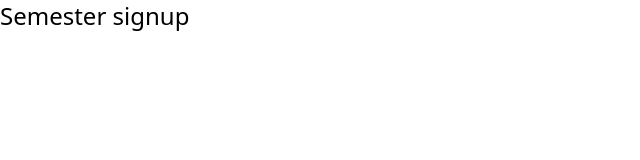
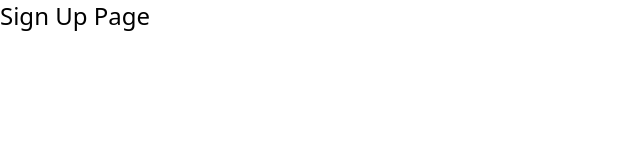
Before and after one commit to p-chhabra/Semester-Detail-Website, a Next.js app: page /signup in a window 1280 px wide. Shown: the top 160 px of the page, without its empty margins (0-640 px from the left). Built offline with nearby package versions, Linux system fonts and the light colour scheme.

Commit message:
new pages added

```diff
--- a/data/syllabus.json
+++ b/data/syllabus.json
@@ -9,6 +9,8 @@
             {
 
             }
-        ]
+        ],
+        "books": [{"name": "", "link": ""}],
+        "sources": []
     }
 }
--- /dev/null
+++ b/pages/signin.js
@@ -0,0 +1,7 @@
+import React from "react";
+
+const SignIn = () => {
+  return <div className="text-2xl">Sign In Page</div>;
+};
+
+export default SignIn;
--- /dev/null
+++ b/pages/signup.js
@@ -0,0 +1,7 @@
+import React from "react";
+
+const SignUp = () => {
+  return <div className="text-2xl">Sign Up Page</div>;
+};
+
+export default SignUp;
```
Also changed, not shown: 1 other file (tests, documents, lock files or other folders).
